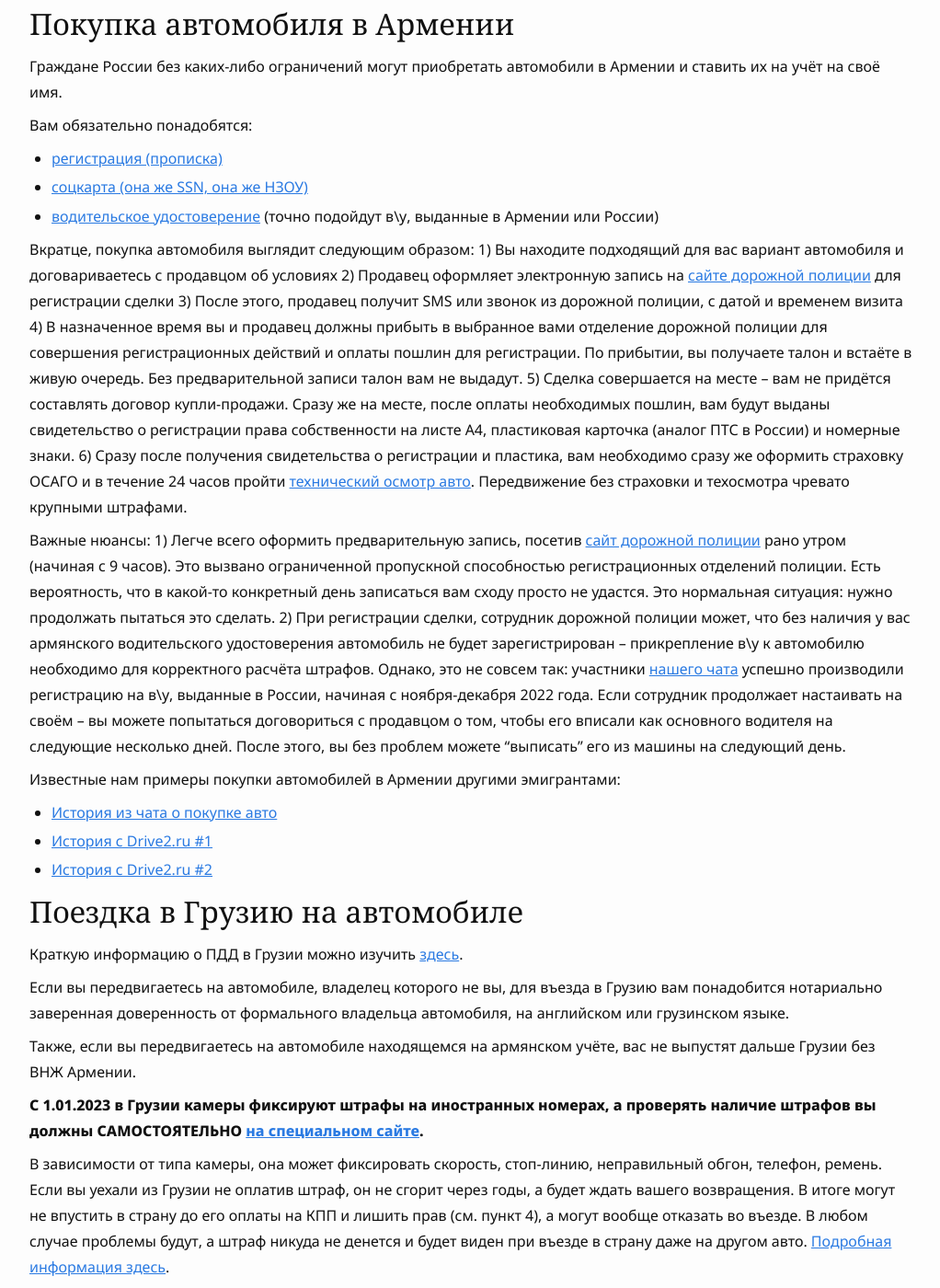
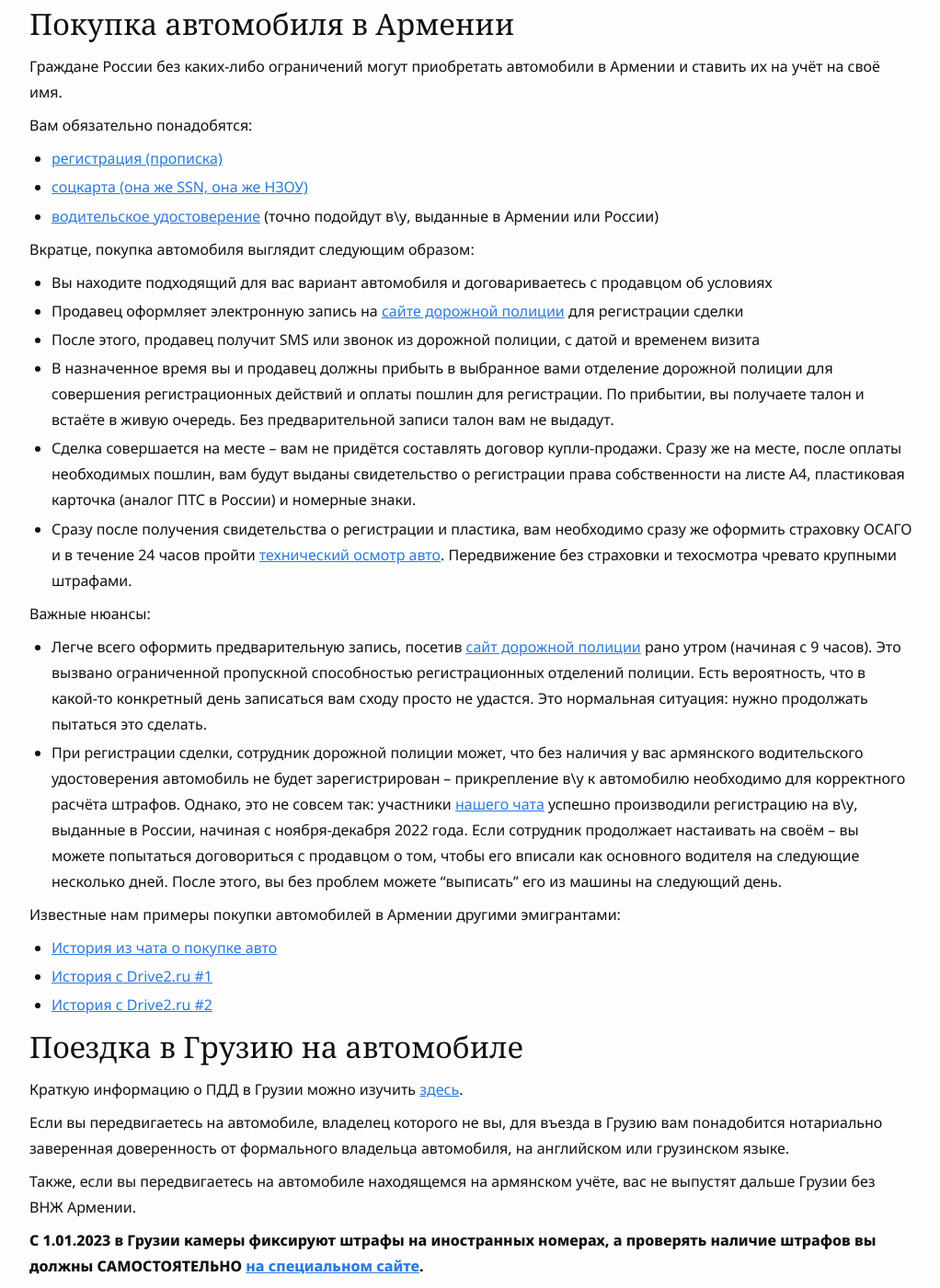
Before and after one commit to haywiki/haywiki.github.io, a Jekyll site: the page built from drive/index.md, in a window 1280 px wide and 1400 px high, scrolled down 3111 px. Shown: the whole window at 92% size, without its empty margins (128-1150 px from the left). Built offline with Jekyll 4.4.1, drawn with Linux system fonts in a browser that asks for light colours; nearby versions of some CDN libraries; a script that is not in the unit is left out.

Commit message:
fix markup

```diff
--- a/drive/index.md
+++ b/drive/index.md
@@ -106,16 +106,16 @@ layout: page
 - [водительское удостоверение](../drive/license.md) (точно подойдут в\у, выданные в Армении или России)
 
 Вкратце, покупка автомобиля выглядит следующим образом:
-1) Вы находите подходящий для вас вариант автомобиля и договариваетесь с продавцом об условиях
-2) Продавец оформляет электронную запись на [сайте дорожной полиции](https://roadpolice.am/ru) для регистрации сделки
-3) После этого, продавец получит SMS или звонок из дорожной полиции, с датой и временем визита
-4) В назначенное время вы и продавец должны прибыть в выбранное вами отделение дорожной полиции для совершения регистрационных действий и оплаты пошлин для регистрации. По прибытии, вы получаете талон и встаёте в живую очередь. Без предварительной записи талон вам не выдадут.
-5) Сделка совершается на месте -- вам не придётся составлять договор купли-продажи. Сразу же на месте, после оплаты необходимых пошлин, вам будут выданы свидетельство о регистрации права собственности на листе А4, пластиковая карточка (аналог ПТС в России) и номерные знаки.
-6) Сразу после получения свидетельства о регистрации и пластика, вам необходимо сразу же оформить страховку ОСАГО и в течение 24 часов пройти [технический осмотр авто](../drive/index.md#технический-осмотр-авто). Передвижение без страховки и техосмотра чревато крупными штрафами.
+- Вы находите подходящий для вас вариант автомобиля и договариваетесь с продавцом об условиях
+- Продавец оформляет электронную запись на [сайте дорожной полиции](https://roadpolice.am/ru) для регистрации сделки
+- После этого, продавец получит SMS или звонок из дорожной полиции, с датой и временем визита
+- В назначенное время вы и продавец должны прибыть в выбранное вами отделение дорожной полиции для совершения регистрационных действий и оплаты пошлин для регистрации. По прибытии, вы получаете талон и встаёте в живую очередь. Без предварительной записи талон вам не выдадут.
+- Сделка совершается на месте -- вам не придётся составлять договор купли-продажи. Сразу же на месте, после оплаты необходимых пошлин, вам будут выданы свидетельство о регистрации права собственности на листе А4, пластиковая карточка (аналог ПТС в России) и номерные знаки.
+- Сразу после получения свидетельства о регистрации и пластика, вам необходимо сразу же оформить страховку ОСАГО и в течение 24 часов пройти [технический осмотр авто](../drive/index.md#технический-осмотр-авто). Передвижение без страховки и техосмотра чревато крупными штрафами.
 
 Важные нюансы:
-1) Легче всего оформить предварительную запись, посетив [сайт дорожной полиции](https://roadpolice.am/ru) рано утром (начиная с 9 часов). Это вызвано ограниченной пропускной способностью регистрационных отделений полиции. Есть вероятность, что в какой-то конкретный день записаться вам сходу просто не удастся. Это нормальная ситуация: нужно продолжать пытаться это сделать.
-2) При регистрации сделки, сотрудник дорожной полиции может, что без наличия у вас армянского водительского удостоверения автомобиль не будет зарегистрирован -- прикрепление в\у к автомобилю необходимо для корректного расчёта штрафов. Однако, это не совсем так: участники [нашего чата](https://t.me/am_autoclub) успешно производили регистрацию на в\у, выданные в России, начиная с ноября-декабря 2022 года. Если сотрудник продолжает настаивать на своём -- вы можете попытаться договориться с продавцом о том, чтобы его вписали как основного водителя на следующие несколько дней. После этого, вы без проблем можете "выписать" его из машины на следующий день.
+- Легче всего оформить предварительную запись, посетив [сайт дорожной полиции](https://roadpolice.am/ru) рано утром (начиная с 9 часов). Это вызвано ограниченной пропускной способностью регистрационных отделений полиции. Есть вероятность, что в какой-то конкретный день записаться вам сходу просто не удастся. Это нормальная ситуация: нужно продолжать пытаться это сделать.
+- При регистрации сделки, сотрудник дорожной полиции может, что без наличия у вас армянского водительского удостоверения автомобиль не будет зарегистрирован -- прикрепление в\у к автомобилю необходимо для корректного расчёта штрафов. Однако, это не совсем так: участники [нашего чата](https://t.me/am_autoclub) успешно производили регистрацию на в\у, выданные в России, начиная с ноября-декабря 2022 года. Если сотрудник продолжает настаивать на своём -- вы можете попытаться договориться с продавцом о том, чтобы его вписали как основного водителя на следующие несколько дней. После этого, вы без проблем можете "выписать" его из машины на следующий день.
 
 Известные нам примеры покупки автомобилей в Армении другими эмигрантами:
 
```
